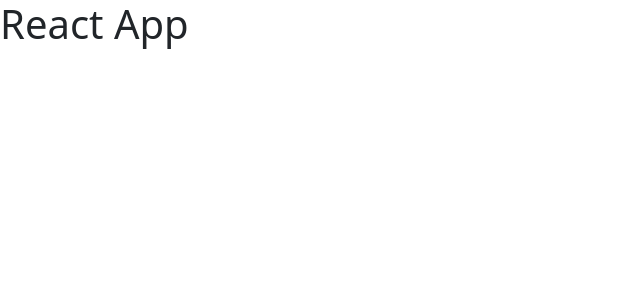
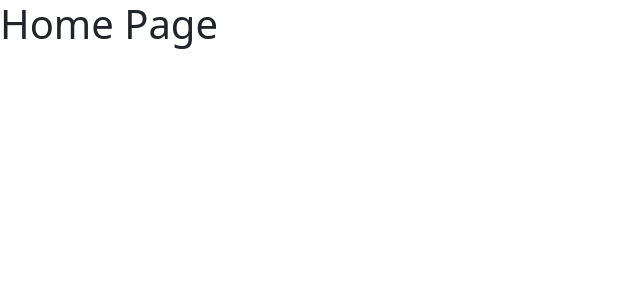
Before and after one commit to roadtocode4u/decor-vista, a React (Create React App) app: page / in a window 1280 px wide. Shown: the top 300 px of the page, without its empty margins (0-640 px from the left). Built offline with nearby package versions, Linux system fonts and the light colour scheme.

Commit message:
Routing added

```diff
--- a/package.json
+++ b/package.json
@@ -9,6 +9,7 @@
     "bootstrap": "^5.3.3",
     "react": "^18.3.1",
     "react-dom": "^18.3.1",
+    "react-router-dom": "^6.24.0",
     "react-scripts": "5.0.1",
     "web-vitals": "^2.1.4"
   },
--- a/src/App.js
+++ b/src/App.js
@@ -4,8 +4,8 @@
   return (
     <>
       <div>
-        <h1>React App</h1>
-        {/* add routing here */}
+        <h1>Decor-Vista</h1>
+
       </div>
     </>
   );
--- a/src/index.js
+++ b/src/index.js
@@ -2,13 +2,27 @@
 import ReactDOM from 'react-dom/client';
 import './index.css';
 import App from './App';
+import { createBrowserRouter, RouterProvider } from 'react-router-dom';
+import Home from './views/Home/Home';
 // bootstrap
 import "bootstrap/dist/css/bootstrap.min.css";
 import "bootstrap/dist/js/bootstrap.bundle.min";
 
 const root = ReactDOM.createRoot(document.getElementById('root'));
-root.render(
-  <React.StrictMode>
-    <App />
-  </React.StrictMode>
-);
+const router = createBrowserRouter([
+
+{
+  path:"/",
+  element:<Home/>
+},
+{
+  path:"/app",
+  element:<App/>
+}
+
+
+
+
+
+])
+root.render(<RouterProvider router={router}/> );
--- /dev/null
+++ b/src/views/Home/Home.js
@@ -0,0 +1,11 @@
+import React from 'react'
+
+function Home() {
+  return (
+    <div>
+    <h1>Home Page</h1>
+        </div>
+  )
+}
+
+export default Home
```
Also changed, not shown: 1 other file (tests, documents, lock files or other folders).
